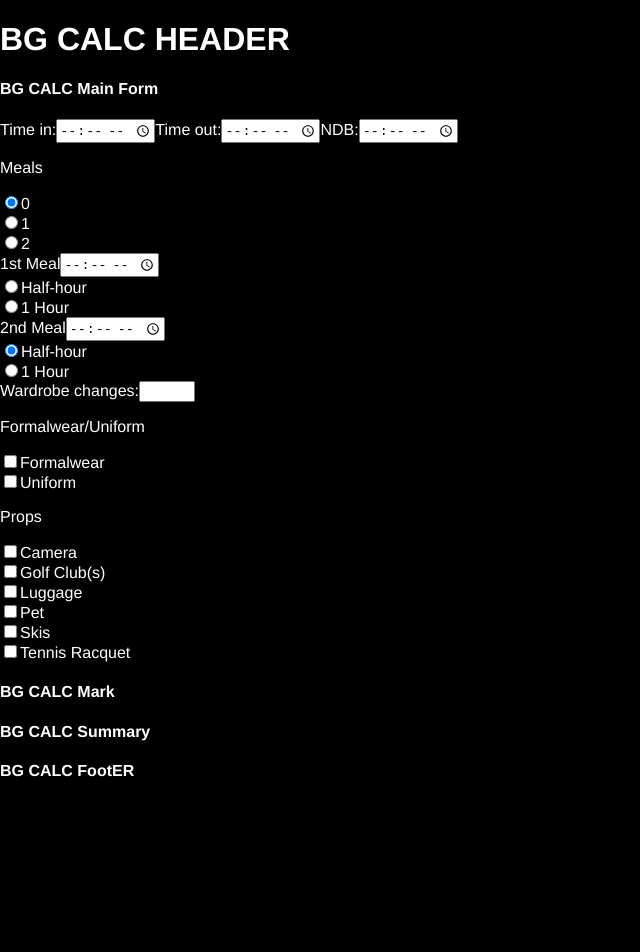
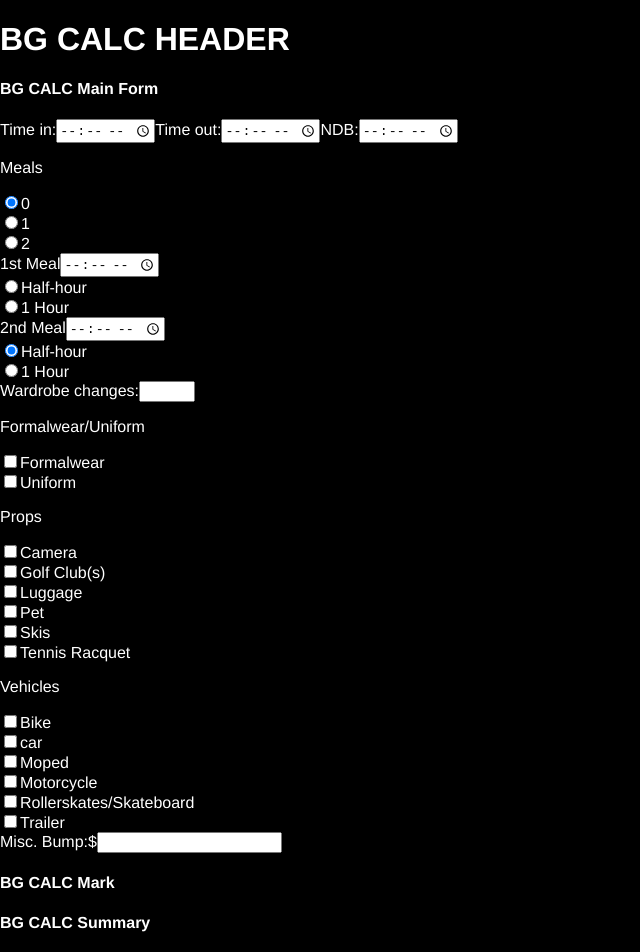
Before and after one commit to jasonchilcott/sag-bg-calc, a React (Create React App) app: page / in a window 1280 px wide. Shown: the top 952 px of the page, without its empty margins (0-640 px from the left). Before the commit the page ends 801 px from the top, so only its background shows below. Built offline with nearby package versions, Linux system fonts and the light colour scheme.

Commit message:
added vehicles and misc

```diff
--- a/src/MainForm.js
+++ b/src/MainForm.js
@@ -114,6 +114,45 @@ const MainForm = () => {
           <label for="tennis-racquet">Tennis Racquet</label>
         </div>
 
+        <p>Vehicles</p>
+
+        <div>
+          <input type="checkbox" id="bike" name="bike"
+                />
+          <label for="bike">Bike</label>
+        </div>
+
+        <div>
+          <input type="checkbox" id="car" name="car"/>
+          <label for="car">car</label>
+        </div>
+
+        <div>
+          <input type="checkbox" id="moped" name="moped"
+                />
+          <label for="moped">Moped</label>
+        </div>
+
+        <div>
+          <input type="checkbox" id="motorcycle" name="motorcycle"/>
+          <label for="motorcycle">Motorcycle</label>
+        </div>
+        <div>
+          <input type="checkbox" id="skates" name="skates"
+                />
+          <label for="skates">Rollerskates/Skateboard</label>
+        </div>
+
+        <div>
+          <input type="checkbox" id="trailer" name="trailer"/>
+          <label for="trailer">Trailer</label>
+        </div>
+
+        <label for="misc">Misc. Bump:</label>
+        $<input type="number" id="misc" name="misc"
+        min="0"/>
+
+
 
 
 
```
